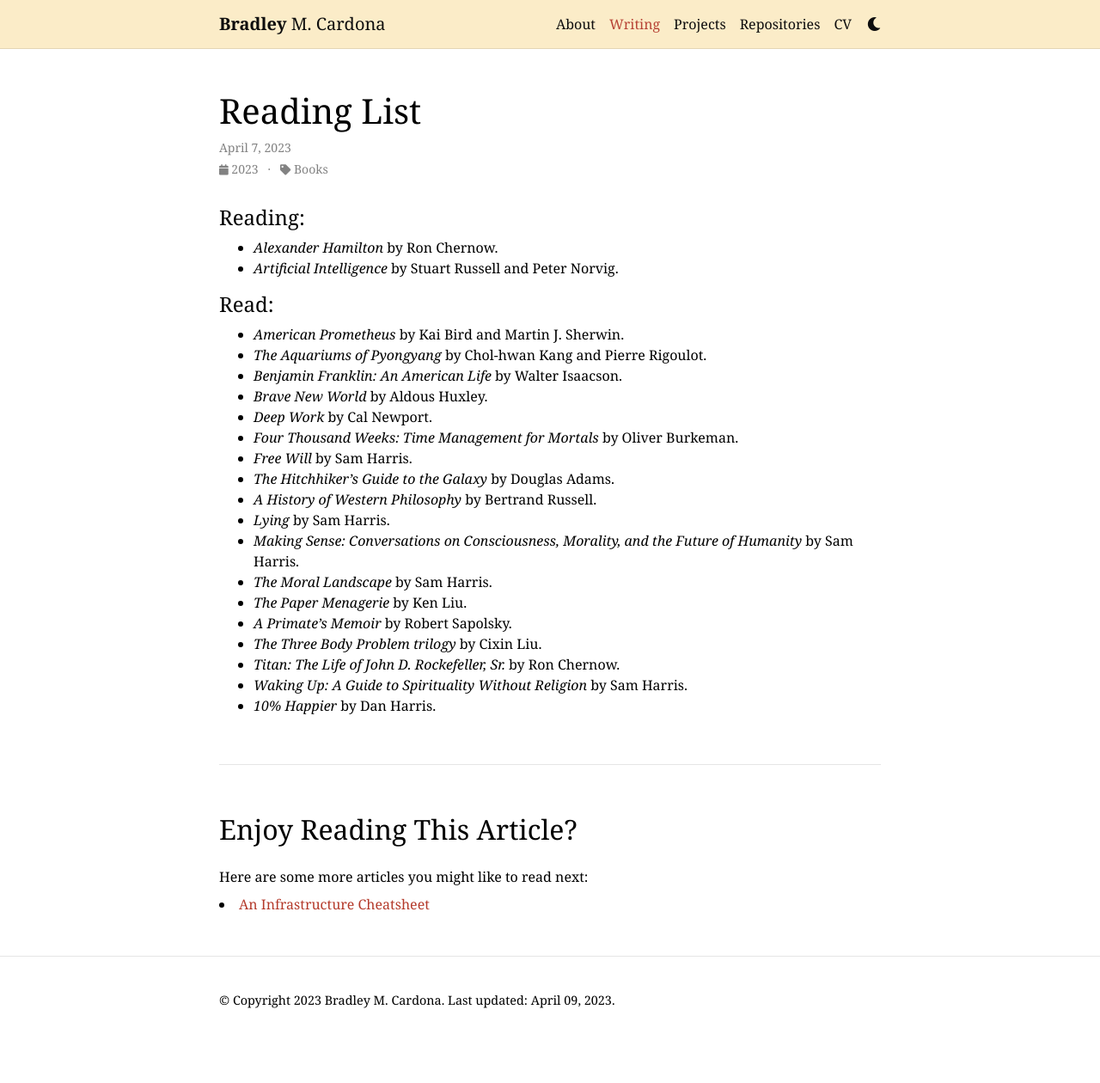
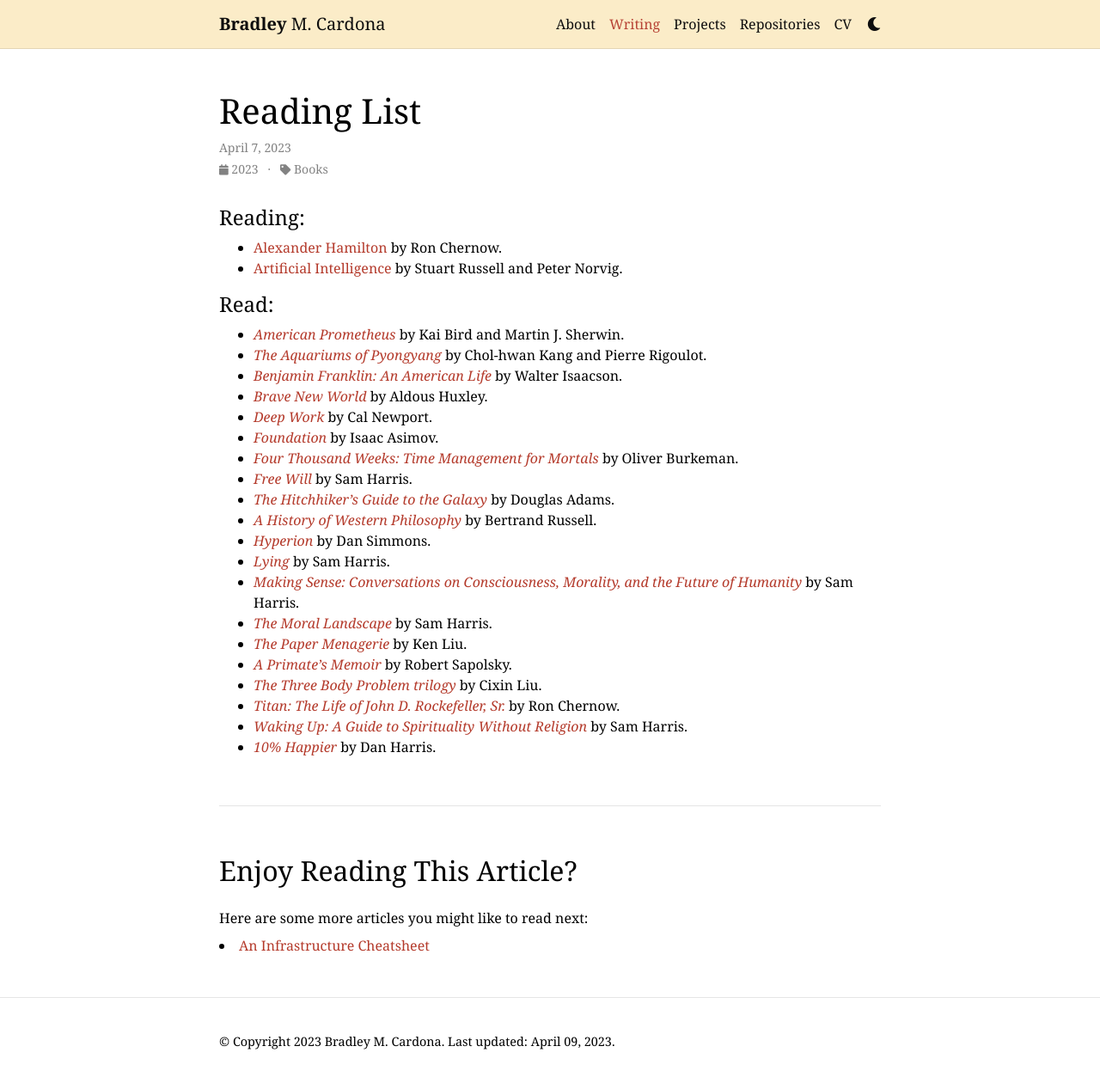
Before and after one commit to BMCARDONA/bmcardona.github.io, a Jekyll site: the page built from _posts/2023-04-07-reading-list.md, in a window 1280 px wide and 1263 px high. Shown: the top 1260 px of the window at 86% size. Built offline with Jekyll 4.4.1, drawn with Linux system fonts in a browser that asks for light colours; comment, search, counter and statistics services are not loaded; a style sheet for code colours, icons or effects is not loaded.

Commit message:
update posts

```diff
--- a/_posts/2023-04-07-reading-list.md
+++ b/_posts/2023-04-07-reading-list.md
@@ -7,25 +7,27 @@
 ---
 
 #### Reading:
-- [*Alexander Hamilton*](https://www.amazon.com/Alexander-Hamilton-Ron-Chernow/dp/0143034758) by Ron Chernow.
-- [*Artificial Intelligence*](https://www.amazon.com/Artificial-Intelligence-A-Modern-Approach/dp/0134610997/ref=sr_1_1?crid=3TC0H4YT3TE25&keywords=artificial+intelligence+a+modern+approach+4th+edition&qid=1680920114&s=books&sprefix=Artific%2Cstripbooks%2C101&sr=1-1&ufe=app_do%3Aamzn1.fos.f5122f16-c3e8-4386-bf32-63e904010ad0) by Stuart Russell and Peter Norvig.
+- [Alexander Hamilton](https://www.amazon.com/Alexander-Hamilton-Ron-Chernow/dp/0143034758) by Ron Chernow.
+- [Artificial Intelligence](https://www.amazon.com/Artificial-Intelligence-A-Modern-Approach/dp/0134610997/ref=sr_1_1?crid=3TC0H4YT3TE25&keywords=artificial+intelligence+a+modern+approach+4th+edition&qid=1680920114&s=books&sprefix=Artific%2Cstripbooks%2C101&sr=1-1&ufe=app_do%3Aamzn1.fos.f5122f16-c3e8-4386-bf32-63e904010ad0) by Stuart Russell and Peter Norvig.
 
 #### Read:
-- [*American Prometheus*](https://www.amazon.com/American-Prometheus-Triumph-Tragedy-Oppenheimer/dp/0375726268) by Kai Bird and Martin J. Sherwin.
-- [*The Aquariums of Pyongyang*](https://www.amazon.com/Aquariums-Pyongyang-Years-North-Korean/dp/0465011047) by Chol-hwan Kang and Pierre Rigoulot.
-- [*Benjamin Franklin: An American Life*](https://www.amazon.com/Benjamin-Franklin-American-Walter-Isaacson/dp/074325807X/ref=sr_1_1?crid=3LAT4J9JB7C3Q&keywords=Benjamin+Franklin+an+american+life&qid=1680920166&s=books&sprefix=benjamin+franklin+an+american+lif%2Cstripbooks%2C163&sr=1-1) by Walter Isaacson.
-- [*Brave New World*](https://www.amazon.com/Brave-New-World-Aldous-Huxley/dp/0060850523) by Aldous Huxley.
-- [*Deep Work*](https://www.amazon.com/Deep-Work-Focused-Success-Distracted/dp/1455586692) by Cal Newport.
-- [*Four Thousand Weeks: Time Management for Mortals*](https://www.amazon.com/Four-Thousand-Weeks-Management-Mortals/dp/0374159122) by Oliver Burkeman.
-- [*Free Will*](https://www.amazon.com/Free-Will-Deckle-Edge-Harris/dp/1451683405/ref=pd_lpo_1?pd_rd_w=ipq4i&content-id=amzn1.sym.116f529c-aa4d-4763-b2b6-4d614ec7dc00&pf_rd_p=116f529c-aa4d-4763-b2b6-4d614ec7dc00&pf_rd_r=1SM2W5FQGEDX4QPT9PA6&pd_rd_wg=uXanv&pd_rd_r=1b6e771a-623a-4744-9ba8-cbb49874d9bc&pd_rd_i=1451683405&psc=1) by Sam Harris.
-- [*The Hitchhiker's Guide to the Galaxy*](https://www.amazon.com/Hitchhikers-Guide-Galaxy-Douglas-Adams/dp/0345391802) by Douglas Adams.
-- [*A History of Western Philosophy*](https://www.amazon.com/History-Western-Philosophy-Bertrand-Russell/dp/0671201581) by Bertrand Russell.
-- [*Lying*](https://www.amazon.com/Lying-Sam-Harris/dp/1940051002) by Sam Harris.
-- [*Making Sense: Conversations on Consciousness, Morality, and the Future of Humanity*](https://www.amazon.com/Making-Sense-Conversations-Consciousness-Morality/dp/B081ZHC3HX/ref=sr_1_1?crid=XA5M07707J09&keywords=sam+harris+conversations&qid=1680921108&s=books&sprefix=sam+harris+conversatio%2Cstripbooks%2C114&sr=1-1) by Sam Harris.
-- [*The Moral Landscape*](https://www.amazon.com/Moral-Landscape-Science-Determine-Values/dp/143917122X) by Sam Harris.
-- [*The Paper Menagerie*](https://www.amazon.com/Paper-Menagerie-Other-Stories/dp/148142436X/ref=sr_1_1?crid=2BXN2BQAUTYU&keywords=The+Paper+Menagerie&qid=1680920415&s=books&sprefix=the+paper+menagerie%2Cstripbooks%2C80&sr=1-1) by Ken Liu.
-- [*A Primate's Memoir*](https://www.amazon.com/Primates-Memoir-Neuroscientists-Unconventional-Baboons/dp/0743202414) by Robert Sapolsky.
-- [*The Three Body Problem trilogy*](https://www.amazon.com/Three-Body-Problem-Boxed-Set-Remembrance/dp/1250254493/ref=sr_1_1?crid=ULZ8K8FJQ4KI&keywords=three+body+problem+trilogy&qid=1680920393&s=books&sprefix=three+body+problem+trilogy%2Cstripbooks%2C114&sr=1-1) by Cixin Liu.
-- [*Titan: The Life of John D. Rockefeller, Sr.*](https://www.amazon.com/Titan-Life-John-Rockefeller-Sr/dp/1400077303) by Ron Chernow.
-- [*Waking Up: A Guide to Spirituality Without Religion*](https://www.amazon.com/Waking-Up-Sam-Harris-audiobook/dp/B00M9KEFY6/ref=sr_1_1?crid=3RT3TWRQLHK66&keywords=waking+up&qid=1680919942&sprefix=waking+u%2Caps%2C118&sr=8-1) by Sam Harris.
-- [*10% Happier*](https://www.amazon.com/10-Happier-Self-Help-Actually-Works/dp/0062265431) by Dan Harris.
+- *[American Prometheus](https://www.amazon.com/American-Prometheus-Triumph-Tragedy-Oppenheimer/dp/0375726268)* by Kai Bird and Martin J. Sherwin.
+- *[The Aquariums of Pyongyang](https://www.amazon.com/Aquariums-Pyongyang-Years-North-Korean/dp/0465011047)* by Chol-hwan Kang and Pierre Rigoulot.
+- *[Benjamin Franklin: An American Life](https://www.amazon.com/Benjamin-Franklin-American-Walter-Isaacson/dp/074325807X/ref=sr_1_1?crid=3LAT4J9JB7C3Q&keywords=Benjamin+Franklin+an+american+life&qid=1680920166&s=books&sprefix=benjamin+franklin+an+american+lif%2Cstripbooks%2C163&sr=1-1)* by Walter Isaacson.
+- *[Brave New World](https://www.amazon.com/Brave-New-World-Aldous-Huxley/dp/0060850523)* by Aldous Huxley.
+- *[Deep Work](https://www.amazon.com/Deep-Work-Focused-Success-Distracted/dp/1455586692)* by Cal Newport.
+- *[Foundation](https://www.amazon.com/Foundation-Isaac-Asimov/dp/0553293354)* by Isaac Asimov.
+- *[Four Thousand Weeks: Time Management for Mortals](https://www.amazon.com/Four-Thousand-Weeks-Management-Mortals/dp/0374159122)* by Oliver Burkeman.
+- *[Free Will](https://www.amazon.com/Free-Will-Deckle-Edge-Harris/dp/1451683405/ref=pd_lpo_1?pd_rd_w=ipq4i&content-id=amzn1.sym.116f529c-aa4d-4763-b2b6-4d614ec7dc00&pf_rd_p=116f529c-aa4d-4763-b2b6-4d614ec7dc00&pf_rd_r=1SM2W5FQGEDX4QPT9PA6&pd_rd_wg=uXanv&pd_rd_r=1b6e771a-623a-4744-9ba8-cbb49874d9bc&pd_rd_i=1451683405&psc=1)* by Sam Harris.
+- *[The Hitchhiker's Guide to the Galaxy](https://www.amazon.com/Hitchhikers-Guide-Galaxy-Douglas-Adams/dp/0345391802)* by Douglas Adams.
+- *[A History of Western Philosophy](https://www.amazon.com/History-Western-Philosophy-Bertrand-Russell/dp/0671201581)* by Bertrand Russell.
+- *[Hyperion](https://www.amazon.com/Hyperion-Cantos-Dan-Simmons/dp/0553283685)* by Dan Simmons.
+- *[Lying](https://www.amazon.com/Lying-Sam-Harris/dp/1940051002)* by Sam Harris.
+- *[Making Sense: Conversations on Consciousness, Morality, and the Future of Humanity](https://www.amazon.com/Making-Sense-Conversations-Consciousness-Morality/dp/B081ZHC3HX/ref=sr_1_1?crid=XA5M07707J09&keywords=sam+harris+conversations&qid=1680921108&s=books&sprefix=sam+harris+conversatio%2Cstripbooks%2C114&sr=1-1)* by Sam Harris.
+- *[The Moral Landscape](https://www.amazon.com/Moral-Landscape-Science-Determine-Values/dp/143917122X)* by Sam Harris.
+- *[The Paper Menagerie](https://www.amazon.com/Paper-Menagerie-Other-Stories/dp/148142436X/ref=sr_1_1?crid=2BXN2BQAUTYU&keywords=The+Paper+Menagerie&qid=1680920415&s=books&sprefix=the+paper+menagerie%2Cstripbooks%2C80&sr=1-1)* by Ken Liu.
+- *[A Primate's Memoir](https://www.amazon.com/Primates-Memoir-Neuroscientists-Unconventional-Baboons/dp/0743202414)* by Robert Sapolsky.
+- *[The Three Body Problem trilogy](https://www.amazon.com/Three-Body-Problem-Boxed-Set-Remembrance/dp/1250254493/ref=sr_1_1?crid=ULZ8K8FJQ4KI&keywords=three+body+problem+trilogy&qid=1680920393&s=books&sprefix=three+body+problem+trilogy%2Cstripbooks%2C114&sr=1-1)* by Cixin Liu.
+- *[Titan: The Life of John D. Rockefeller, Sr.](https://www.amazon.com/Titan-Life-John-Rockefeller-Sr/dp/1400077303)* by Ron Chernow.
+- *[Waking Up: A Guide to Spirituality Without Religion](https://www.amazon.com/Waking-Up-Sam-Harris-audiobook/dp/B00M9KEFY6/ref=sr_1_1?crid=3RT3TWRQLHK66&keywords=waking+up&qid=1680919942&sprefix=waking+u%2Caps%2C118&sr=8-1)* by Sam Harris.
+- *[10% Happier](https://www.amazon.com/10-Happier-Self-Help-Actually-Works/dp/0062265431)* by Dan Harris.
```
Also changed, not shown: _posts/2023-04-05-infrastructure-cheatsheet.md (+10 -2 lines).
